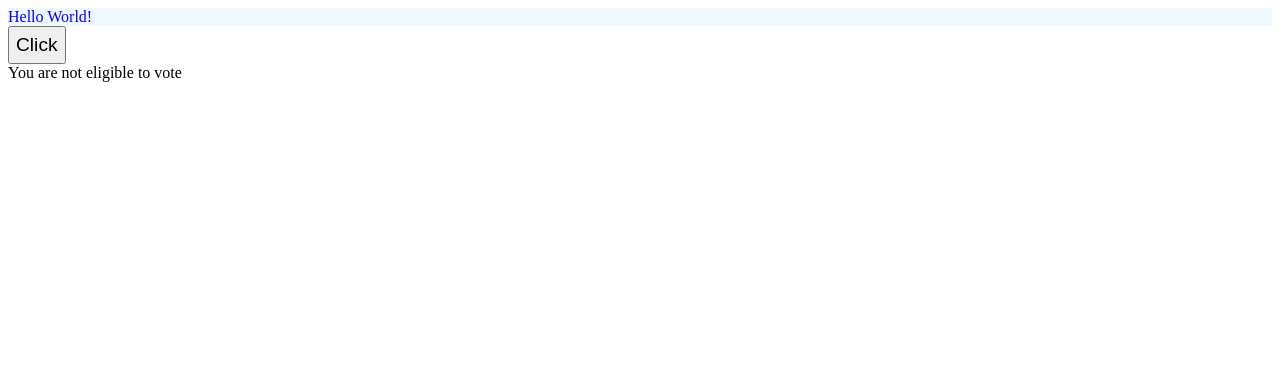
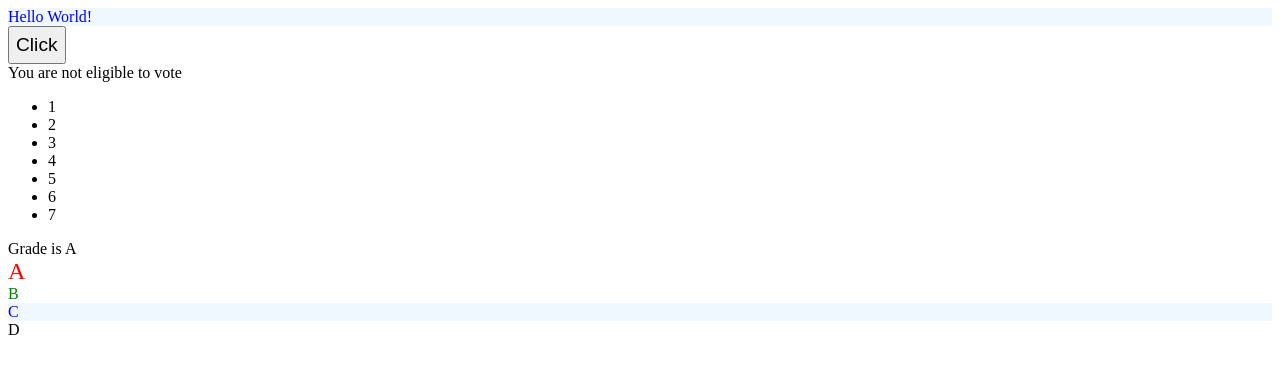
Before and after one commit to iankityadav/angular-demo, an Angular app: page / in a window 1280 px wide. Shown: the top 374 px of the page. Built offline with nearby package versions, Linux system fonts and the light colour scheme.

Commit message:
Demo for NgSwitch

```diff
--- a/src/app/app.component.css
+++ b/src/app/app.component.css
@@ -1,6 +1,9 @@
 .red{
     color: red;
     font-size: 1.5em;
+}
+.green{
+    color: green;
 }
 .blue{
     color: blue;
--- a/src/app/app.component.html
+++ b/src/app/app.component.html
@@ -23,3 +23,21 @@
         <div>You are not eligible to vote</div>
     </ng-template>
 </div>
+
+<div>
+    <ul>
+        <li *ngFor="let x of [1,2,3,4,5,6,7]">
+            {{x}}
+        </li>
+    </ul>
+</div>
+
+<div [ngSwitch]="grade[0]">
+    <div *ngSwitchCase="'A'">Grade is A</div>
+    <div *ngSwitchCase="'B'">Grade is B</div>
+    <div *ngSwitchDefault>Grade is not available</div>
+</div>
+
+<div *ngFor="let x of grade" [ngClass]="{'red':x=='A','green':x=='B','blue':x=='C'}">
+    {{x}}
+</div>
--- a/src/app/app.component.ts
+++ b/src/app/app.component.ts
@@ -10,6 +10,7 @@ export class AppComponent {
   data:string = ""
   showColor:boolean = false
   age:number = 10
+  grade=['A','B','C','D']
   constructor(){
     console.log(`new data - ${this.data}`)
   }
```
